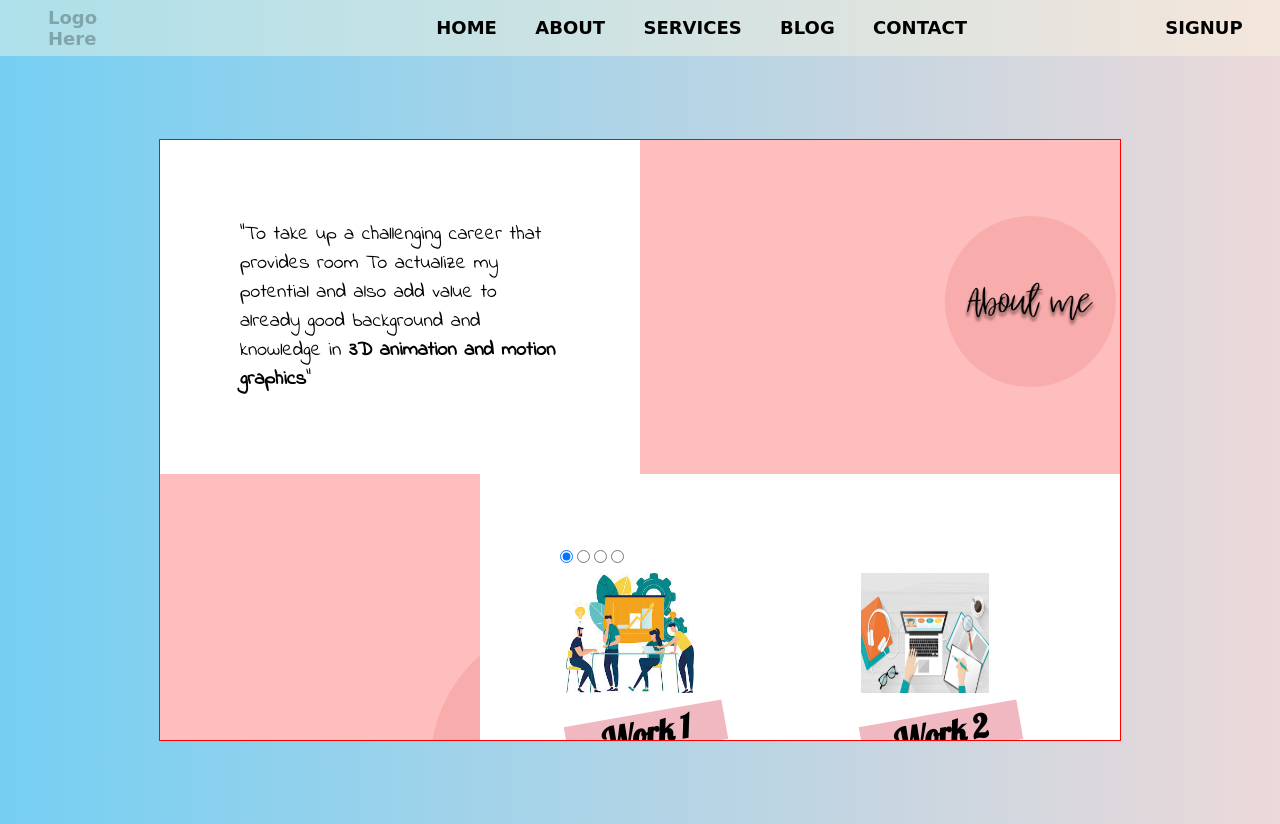
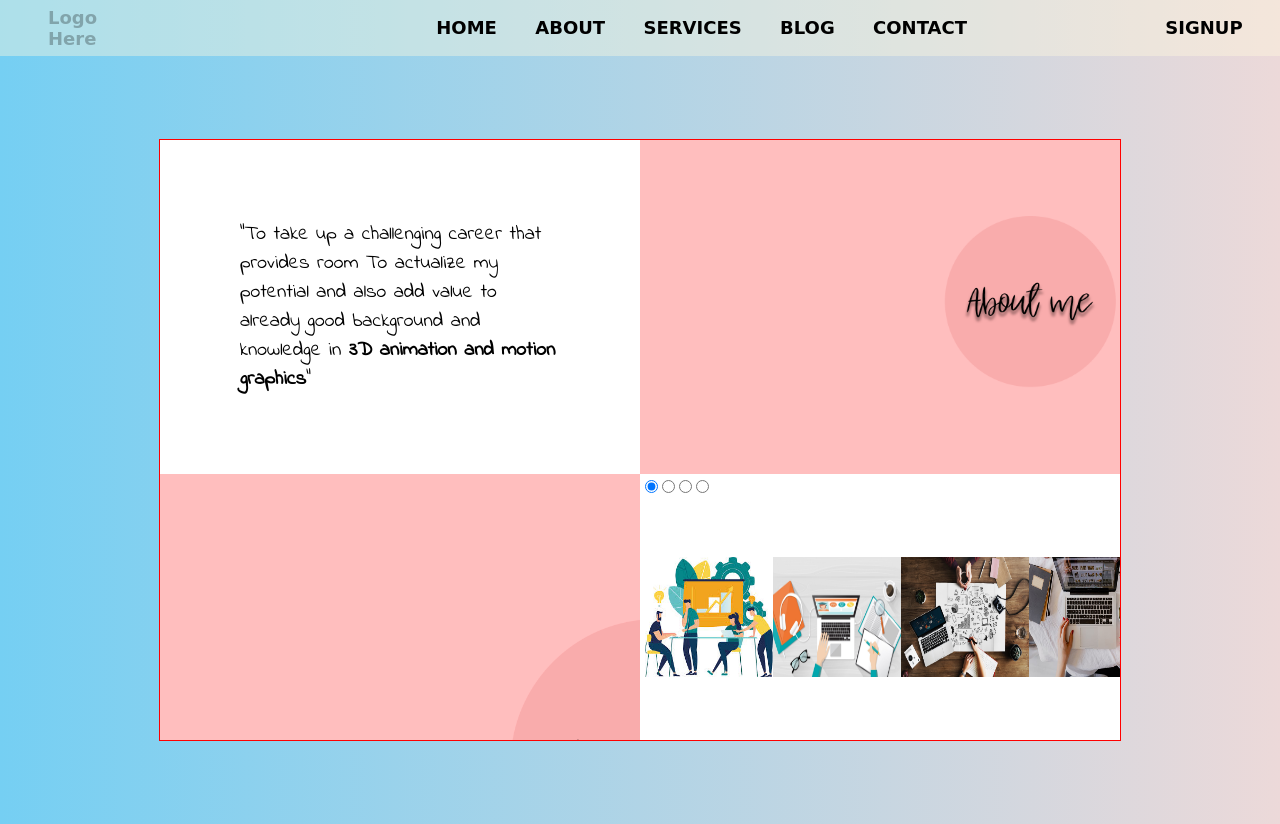
Before and after one commit to narisettiashok/AnimaBlog, a plain HTML site: page portfolio.html in a window 1280 px wide. Shown: the top 824 px of the page. Drawn offline with Linux system fonts and the light colour scheme; a web font is replaced by a local one.

Commit message:
Blog Updating

```diff
--- a/portfolio.html
+++ b/portfolio.html
@@ -51,24 +51,18 @@
                                     <input class="radiobtn" type="radio" name="radio4">
                                 </div>
                                 <div class="slider-containermain">
-                                <div class="slider-container">
-                                    <div class="slide">
-                                        <img class="slideimg" src="./Background/img1.jfif" alt="work1">
-                                        <h1> Work 1 </h1>
+                                    <div class="slider-container">
+                                            <img class="slideimg" src="./Background/img1.jfif" alt="work1">
+                                            <img class="slideimg" src="./Background/img2.jfif" alt="work2">
+                                            <img class="slideimg" src="./Background/img3.jpeg" alt="work3">
+                                            <img class="slideimg" src="./Background/img4.jpg" alt="work4">
                                     </div>
-                                    <div class="slide">
-                                        <img class="slideimg" src="./Background/img2.jfif" alt="work2">
-                                        <h1> Work 2 </h1>
+                                    <div class="slider-container-description">
+                                            <h1> Work 1 </h1>
+                                            <h1> Work 2 </h1>
+                                            <h1> Work 3 </h1>
+                                            <h1> Work 4 </h1>
                                     </div>
-                                    <div class="slide">
-                                        <img class="slideimg" src="./Background/img3.jpeg" alt="work3">
-                                        <h1> Work 3 </h1>
-                                    </div>
-                                    <div class="slide">
-                                        <img class="slideimg" src="./Background/img4.jpg" alt="work4">
-                                        <h1> Work 4 </h1>
-                                    </div>
-                                </div>
                                 </div>
                                 <div class="slider-arrows">
                                 <i class="btn" id="arrowleft" >
--- a/stylehome.css
+++ b/stylehome.css
@@ -238,7 +238,7 @@ body {
     background-color: rgba(233, 136, 152, 0.842);
     margin: 0px;
     padding: 0px;
-    width: 100%;
+    width: 75vw;
     height: 75vh;
     display: flex;
     flex-direction: row;
@@ -254,14 +254,14 @@ body {
     background-size: cover;
     margin: 0px;
     padding: 0px;
-    width:100%;
+    width:37.5vw;
     height:75vh;
     background-color: green;
 }
 .whatido-content {
     margin: auto;
     flex: 1;
-    width: 100%;
+    width: 37.5vw;
     height: 75vh;
     background-color: white;
     display: flex;
@@ -269,15 +269,13 @@ body {
     justify-content: center;
 }
 .whatido-para {
-    width: 75%;
-    height: 75%;
-    margin: 2% auto;
+    width: 100%;
+    height: 100%;
 }
-.radio-btn {
-    margin: 0px;
-}
-.radiobtn:hover {
-    cursor: pointer;
+.slides {
+    width:100%;
+    height: 100%;
+    margin: 5px;
 }
 .slider-containermain {
     display: flex;
@@ -297,7 +295,7 @@ body {
     margin-right: 20%;
     margin-left: 1%;
 }
-.slider-container h1 {
+.slider-container-description h1 {
     font-family: 'Lobster', cursive;
     background-color: rgb(240, 184, 193);
     margin: 10% auto;
@@ -334,6 +332,12 @@ body {
     color:rgb(240, 184, 193);
     border-radius: 2px;
     cursor:pointer;
+}
+.radio-btn {
+    margin: 0px;
+}
+.radiobtn:hover {
+    cursor: pointer;
 }
 #arrowleft {
     position: absolute;
```
